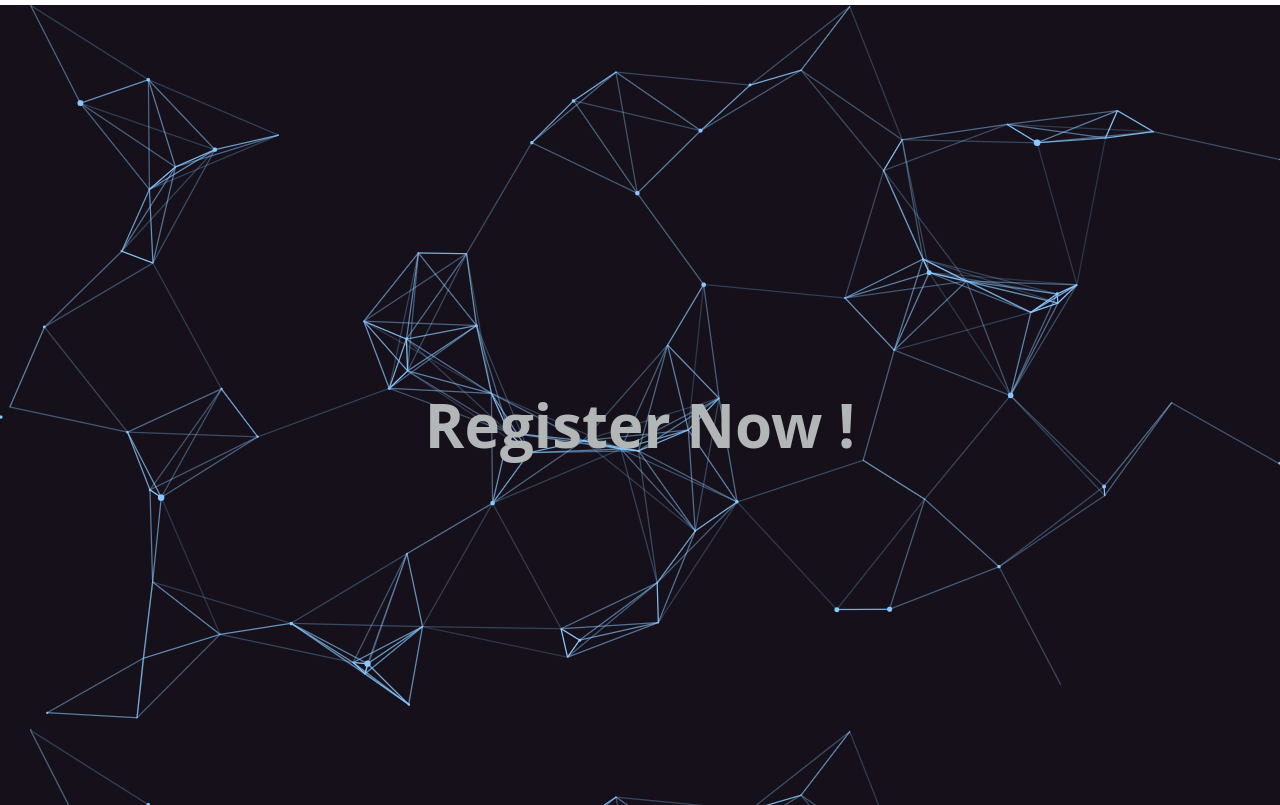
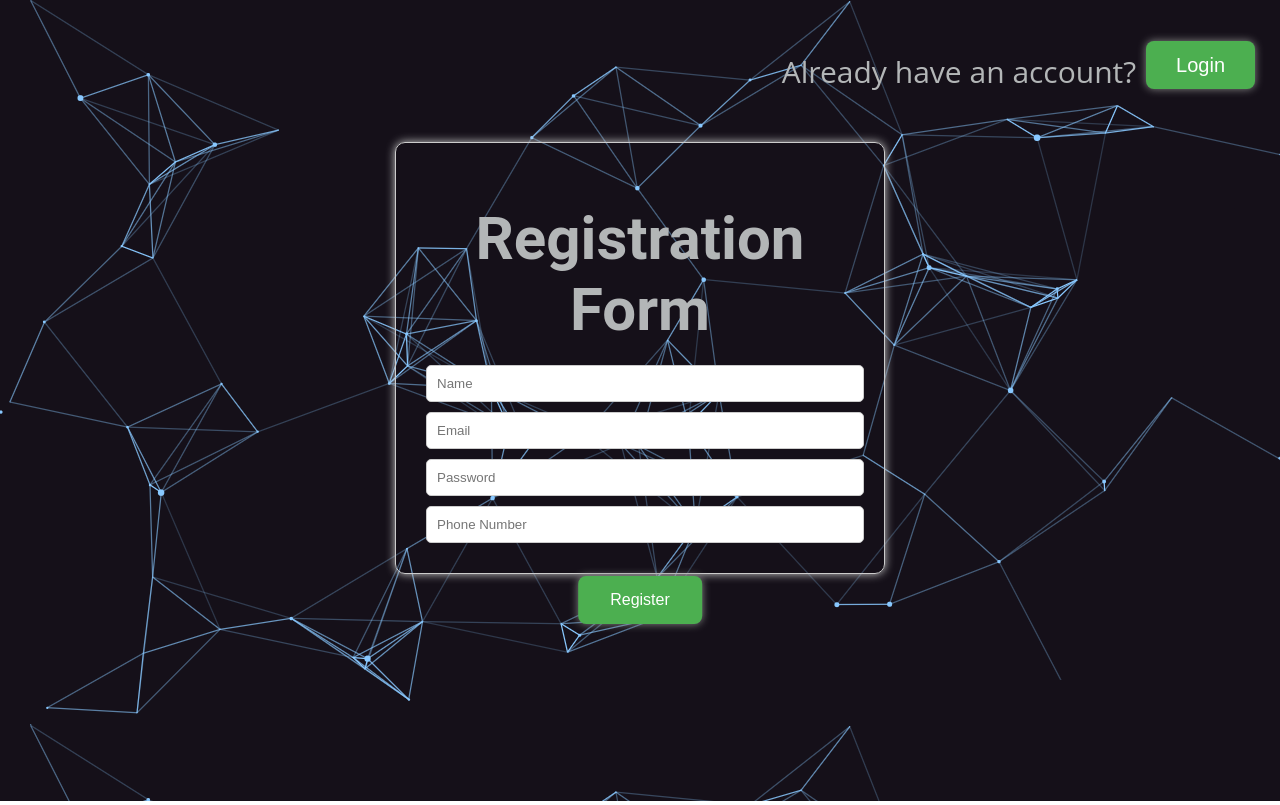
Before and after one commit to abhi692/Elethon, a React (Create React App) app: page /register in a window 1280 px wide. Built offline with nearby package versions, Linux system fonts and the light colour scheme.

Commit message:
form added

```diff
--- a/src/App.js
+++ b/src/App.js
@@ -8,7 +8,7 @@ import React, { Component }  from 'react';
 function App() {
   return (
     <Router>
-      <div className="App" style ={ { backgroundImage: "url('background for elethon.png')" } }>
+      <div>
         <Routes>
           <Route path="/" element={<Home/>}/>
           <Route path="/register" element={<Registration/>}/>
--- a/src/index.css
+++ b/src/index.css
@@ -24,7 +24,7 @@ code {
   flex-wrap: wrap;
   flex-direction: column;
   height: 100vh;
-  margin-top: 5px;
+  margin-top: 0px;
 }
 
 .btn-1 {
@@ -68,3 +68,128 @@ h1{
 .first-para{
   margin-top: 10px;
 }
+
+h1 span {
+  transition: 0.5s ease-out;
+}
+h1:hover span:nth-child(1) {
+  margin-right: 5px;
+}
+h1:hover span:nth-child(1):after {
+  content: "'";
+}
+h1:hover span:nth-child(2) {
+  margin-left: 30px;
+}
+h1:hover span {
+  color: #fff;
+  text-shadow: 0 0 10px #fff, 0 0 15px #fff, 0 0 20px #fff;
+}
+
+@import url('https://fonts.googleapis.com/css2?family=Roboto&display=swap');
+
+.register-form {
+  margin: 20px auto;
+  padding: 20px;
+  width: 35%;
+  border: 1px solid #ccc;
+  border-radius: 10px;
+  box-shadow: 0px 0px 10px #ccc;
+  font-family: 'Roboto', sans-serif;
+}
+
+.register-title {
+
+  text-align: center;
+  margin-bottom: 20px;
+}
+
+.register-label {
+  display: flex;
+  align-items: center;
+  margin-bottom: 10px;
+  font-weight: bold;
+}
+
+.register-label i {
+  margin-right: 10px;
+}
+
+.register-input {
+  padding: 10px;
+  border-radius: 5px;
+  border: 1px solid #ccc;
+  width: 100%;
+}
+
+.already-account{
+  display: flex;
+  justify-content: end;
+  margin-right: 20px;
+  margin-top: 20px;
+}
+
+.login-button{
+  background-color: #4CAF50; /* Green */
+  height: 0.5in;
+  border: none;
+  color: white;
+  padding: 10px 30px;
+  text-align: center;
+  text-decoration: none;
+  display: inline-block;
+  font-size: 20px;
+  /* margin: 4px 2px; */
+  margin-top: 1.6%;
+  margin-right: 5px;
+  margin-left: 10px;
+  cursor: pointer;
+  border-radius: 8px;
+  box-shadow: 0px 0px 8px #888888;
+  transition: all 0.3s ease-in-out;
+  display: flex;
+  align-items: center;
+  justify-content: center;
+}
+
+.login-button:hover {
+  background-color: #3e8e41;
+  box-shadow: 0px 0px 12px #888888;
+  transform: translateY(-2px);
+}
+
+.login-button:active {
+  background-color: #3e8e41;
+  box-shadow: 0px 0px 8px #888888;
+  transform: translateY(2px);
+}
+
+.registration-bg{
+  color: #B3B6B7;
+  font-family: 'Open Sans', sans-serif;
+  font-size: 30px;
+  height: 100vh;
+  padding-top: 1px;
+}
+
+.registration-button{
+    background-color: #4CAF50; /* Green */
+    border: none;
+    color: white;
+    padding: 15px 32px;
+    text-align: center;
+    text-decoration: none;
+    display: inline-block;
+    font-size: 16px;
+    margin: 4px 2px;
+    cursor: pointer;
+    border-radius: 8px;
+    box-shadow: 0px 0px 8px #888888;
+    transition: all 0.3s ease-in-out;
+    margin: 0;
+    position: absolute;
+    top: 75%;
+    left: 50%;
+    margin-right: -50%;
+    transform: translate(-50%, -50%)
+}
--- a/src/pages/Home.jsx
+++ b/src/pages/Home.jsx
@@ -5,9 +5,10 @@ const Home = () => {
 
   return (
 
-    <div className='container'>
-      <h1>Welcome to the Online Elethon</h1>
-      <p className='first-para'>Learn more about the theme, rules, and prizes for our Elethon.</p>
+    <div className="container" style ={ { backgroundImage: "url('background for elethon.png')" } }>
+      <h1 className='animation'>Welcome to the Online <span>Hackathon</span></h1>
+      <p className='second-para'>Presented by Elewayte</p>
+      <p className='first-para'>Learn more about the theme, rules, and prizes for our Hackathon.</p>
       <Link to="/schedule">
       <button className='btn-1'>Learn More</button>
       </Link>
--- a/src/pages/Registration.jsx
+++ b/src/pages/Registration.jsx
@@ -1,11 +1,46 @@
-import React, { Component }  from 'react';
+import React, { useState } from 'react';
 
 function Registration() {
+  const [name, setName] = useState("");
+  const [email, setEmail] = useState("");
+  const [password, setPassword] = useState("");
+  const [phone, setPhone] = useState("");
+
+  const handleSubmit = (event) => {
+    event.preventDefault();
+    console.log(name, email, password, phone);
+    // Perform registration logic here
+    // ...
+  };
+
   return (
-    <div className='container'>
-      <h1>Register Now !</h1>
+    <div className="registration-bg" style ={ { backgroundImage: "url('background for elethon.png')" } }>
+      <div className='already-account'>
+      <p>Already have an account?</p>
+      <button className="login-button" type="submit">Login</button>
+      </div>
+    <form className="register-form" onSubmit={handleSubmit}>
+      <h1 className="register-title">Registration Form</h1>
+      <label className="register-label">
+        <i className="fas fa-user"></i>
+        <input className="register-input" type="text" placeholder="Name" value={name} onChange={e => setName(e.target.value)} required/>
+      </label>
+      <label className="register-label">
+        <i className="fas fa-envelope"></i>
+        <input className="register-input" type="email" placeholder="Email" value={email} onChange={e => setEmail(e.target.value)} required/>
+      </label>
+      <label className="register-label">
+        <i className="fas fa-key"></i>
+        <input className="register-input" type="password" placeholder="Password" value={password} onChange={e => setPassword(e.target.value)} required/>
+      </label>
+      <label className="register-label">
+        <i className="fas fa-phone"></i>
+        <input className="register-input" type="tel" placeholder="Phone Number" value={phone} onChange={e => setPhone(e.target.value)} required/>
+      </label>
+      <button className="registration-button" type="submit">Register</button>
+    </form>
     </div>
-  )
+  );
 }
 
 export default Registration;
--- a/src/pages/Schedule.jsx
+++ b/src/pages/Schedule.jsx
@@ -2,7 +2,7 @@ import React, { Component }  from 'react';
 
 function Schedule() {
   return (
-    <div className='container'>
+    <div className="registration-bg" style ={ { backgroundImage: "url('background for elethon.png')" } }>
       <h1>Schedule Now !</h1>
     </div>
   )
```
